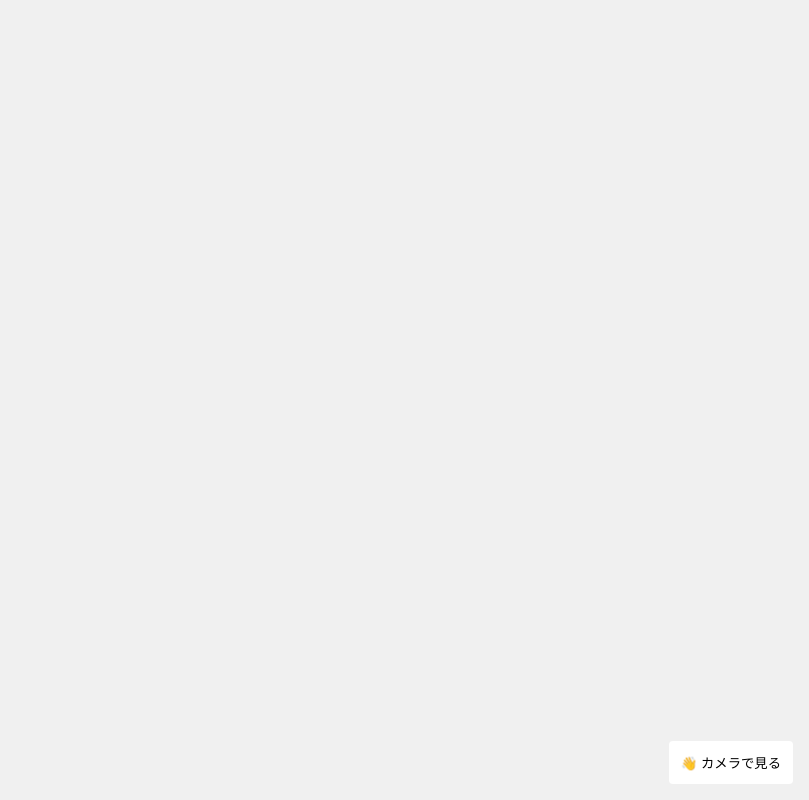
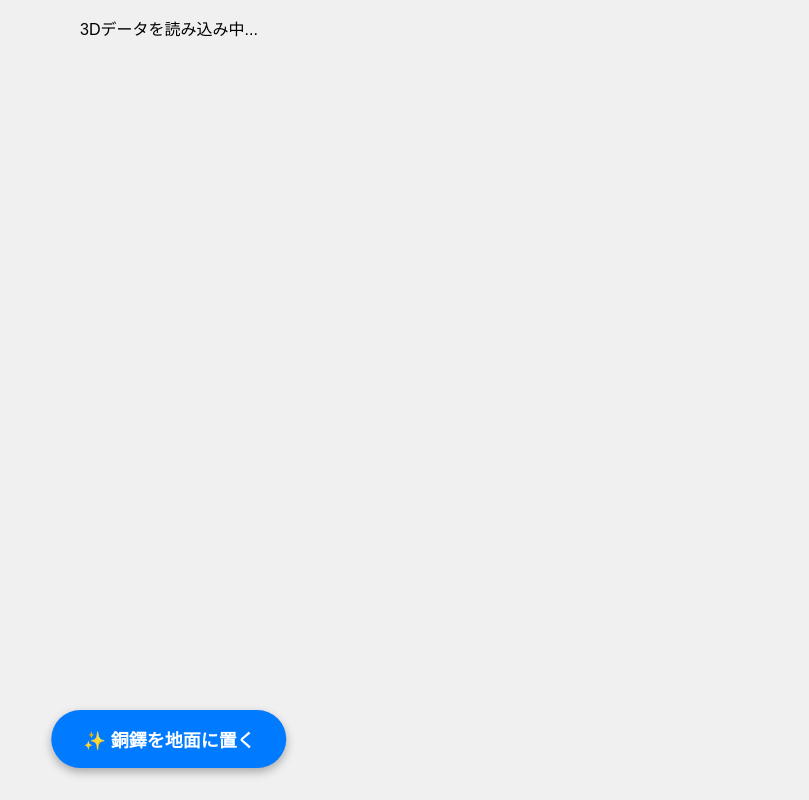
Before and after one commit to OU42823/doki, a Flask app: page / in a window 1280 px wide. Shown: the whole page, without its empty margins (471-1280 px from the left). Run offline with Flask 3, Linux system fonts and the light colour scheme; some libraries are stand-ins or nearby versions.

Commit message:
八回目のコミット

```diff
--- a/templates/doutaku.html
+++ b/templates/doutaku.html
@@ -3,24 +3,64 @@
 <head>
     <meta charset="UTF-8">
     <meta name="viewport" content="width=device-width, initial-scale=1.0">
-    <title>銅鐸AR</title>
+    <title>銅鐸AR - 地面認識モード</title>
+    <!-- 3D表示のためのライブラリを読み込み -->
     <script type="module" src="https://ajax.googleapis.com/ajax/libs/model-viewer/3.4.0/model-viewer.min.js"></script>
     <style>
-        body { margin: 0; background-color: #f0f0f0; }
+        body { margin: 0; background-color: #f0f0f0; font-family: sans-serif; }
+        /* 画面いっぱいに表示する設定 */
         model-viewer { width: 100vw; height: 100vh; }
+
+        /* カスタムARボタンの見た目 */
+        #ar-button {
+            background-color: #007bff;
+            color: white;
+            border-radius: 30px;
+            border: none;
+            position: absolute;
+            bottom: 32px;
+            left: 50%;
+            transform: translateX(-50%);
+            padding: 16px 32px;
+            font-size: 18px;
+            font-weight: bold;
+            box-shadow: 0 4px 10px rgba(0,0,0,0.3);
+            z-index: 999;
+        }
     </style>
 </head>
 <body>
+
+    <!--
+        ar: AR機能をON
+        ar-modes: webxr（Androidの地面認識）と quick-look（iPhoneの地面認識）を優先
+        ar-placement: floor (地面に置く設定。これがマーカー不要のポイント)
+        camera-controls: 指で操作可能
+    -->
     <model-viewer
         src="{{ url_for('static', filename='doutaku2.usdz') }}"
         ios-src="{{ url_for('static', filename='doutaku2.usdz') }}"
         ar
-        ar-modes="webxr scene-viewer quick-look"
+        ar-modes="webxr quick-look scene-viewer"
+        ar-placement="floor"
         camera-controls
+        touch-action="pan-y"
+        shadow-intensity="2"
+        exposure="1"
+        environment-image="neutral"
         auto-rotate>
-        <button slot="ar-button" style="background-color: white; border-radius: 4px; border: none; position: absolute; bottom: 16px; right: 16px; padding: 12px;">
-            👋 カメラで見る
+
+        <!-- AR開始ボタン -->
+        <button slot="ar-button" id="ar-button">
+            ✨ 銅鐸を地面に置く
         </button>
+
+        <!-- 読み込み中の表示 -->
+        <div slot="poster" style="display:flex; justify-content:center; align-items:center; height:100%;">
+            <p>3Dデータを読み込み中...</p>
+        </div>
+
     </model-viewer>
+
 </body>
 </html>
```
